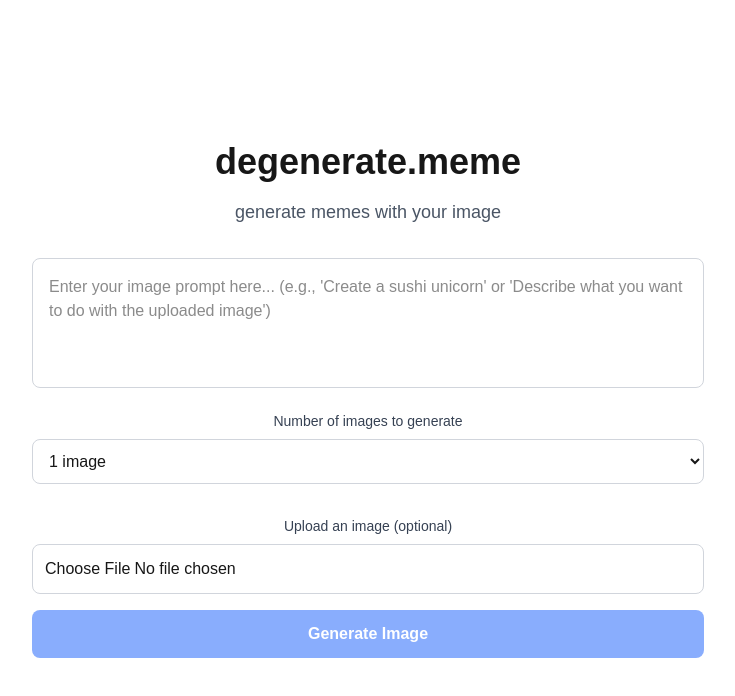
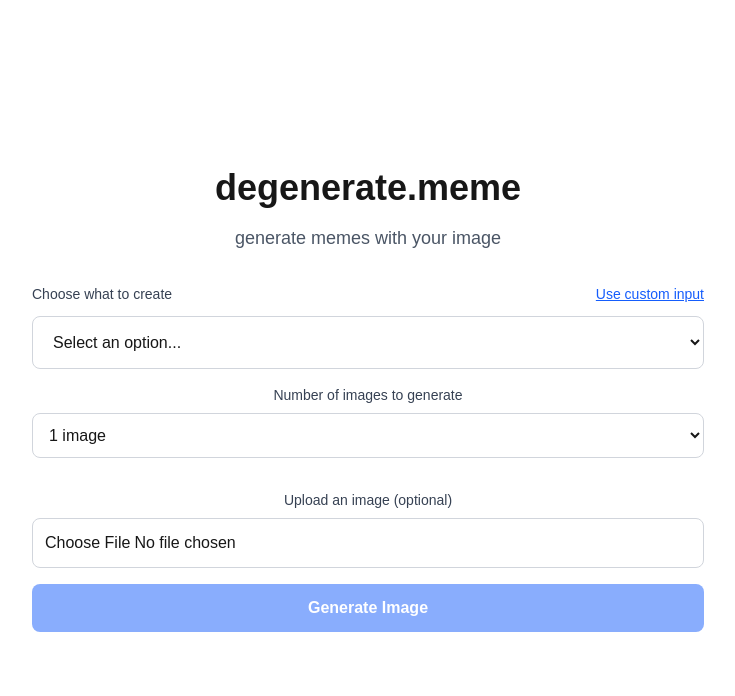
Before and after one commit to jarrensj/degenerate-meme, a Next.js app: page / in a window 1280 px wide. Shown: the top 696 px of the page, without its empty margins (272-1007 px from the left). Built offline with nearby package versions, Linux system fonts and the light colour scheme.

Commit message:
feat: create predefined options for the prompt text

```diff
--- a/app/page.tsx
+++ b/app/page.tsx
@@ -5,7 +5,9 @@
 
 
 export default function Home() {
-  const [text, setText] = useState('')
+  const [selectedOption, setSelectedOption] = useState('')
+  const [customText, setCustomText] = useState('')
+  const [useCustomInput, setUseCustomInput] = useState(false)
   const [loading, setLoading] = useState(false)
   const [imageDataArray, setImageDataArray] = useState<string[]>([])
   const [imageCount, setImageCount] = useState<number>(1)
@@ -55,7 +57,8 @@
 
   const handleSubmit = async (e: React.FormEvent) => {
     e.preventDefault()
-    if (!text.trim()) return
+    const textToSend = useCustomInput ? customText : selectedOption
+    if (!textToSend.trim()) return
 
     setLoading(true)
     setError('')
@@ -82,7 +85,7 @@
           'Content-Type': 'application/json',
         },
         body: JSON.stringify({
-          text,
+          text: textToSend,
           image: imageBase64,
           mimeType: uploadedImage?.type,
           imageCount: imageCount
@@ -118,14 +121,41 @@
 
       <form onSubmit={handleSubmit} className="w-full max-w-2xl space-y-4">
         <div>
-          <textarea
-            value={text}
-            onChange={(e) => setText(e.target.value)}
-            placeholder="Enter your image prompt here... (e.g., 'Create a sushi unicorn' or 'Describe what you want to do with the uploaded image')"
-            className="w-full p-4 border border-gray-300 rounded-lg resize-none focus:ring-2 focus:ring-blue-500 focus:border-blue-500"
-            rows={4}
-            disabled={loading}
-          />
+          <div className="flex items-center justify-between mb-3">
+            <label className="block text-sm font-medium text-gray-700">
+              Choose what to create
+            </label>
+            <button
+              type="button"
+              onClick={() => setUseCustomInput(!useCustomInput)}
+              className="text-sm text-blue-600 hover:text-blue-800 underline"
+            >
+              {useCustomInput ? 'Use presets' : 'Use custom input'}
+            </button>
+          </div>
+
+          {useCustomInput ? (
+            <textarea
+              value={customText}
+              onChange={(e) => setCustomText(e.target.value)}
+              placeholder="Enter your custom prompt here... (e.g., 'Create a sushi unicorn')"
+              className="w-full p-4 border border-gray-300 rounded-lg resize-none focus:ring-2 focus:ring-blue-500 focus:border-blue-500"
+              rows={4}
+              disabled={loading}
+            />
+          ) : (
+            <select
+              value={selectedOption}
+              onChange={(e) => setSelectedOption(e.target.value)}
+              disabled={loading}
+              className="w-full p-4 border border-gray-300 rounded-lg focus:ring-2 focus:ring-blue-500 focus:border-blue-500"
+            >
+              <option value="">Select an option...</option>
+              <option value="Create meme sticker">Create Meme Sticker</option>
+              <option value="Create Christmas sticker">Create Christmas Sticker</option>
+              <option value="Create motivational sticker">Create Motivational Sticker</option>
+            </select>
+          )}
         </div>
 
         <div>
@@ -178,7 +208,7 @@
 
         <button
           type="submit"
-          disabled={loading || !text.trim()}
+          disabled={loading || (!useCustomInput && !selectedOption.trim()) || (useCustomInput && !customText.trim())}
           className="w-full bg-blue-600 text-white py-3 px-6 rounded-lg font-semibold disabled:opacity-50 disabled:cursor-not-allowed hover:bg-blue-700 transition-colors"
         >
           {loading ? 'Generating Image...' : `Generate ${imageCount === 1 ? 'Image' : `${imageCount} Images`}`}
```
